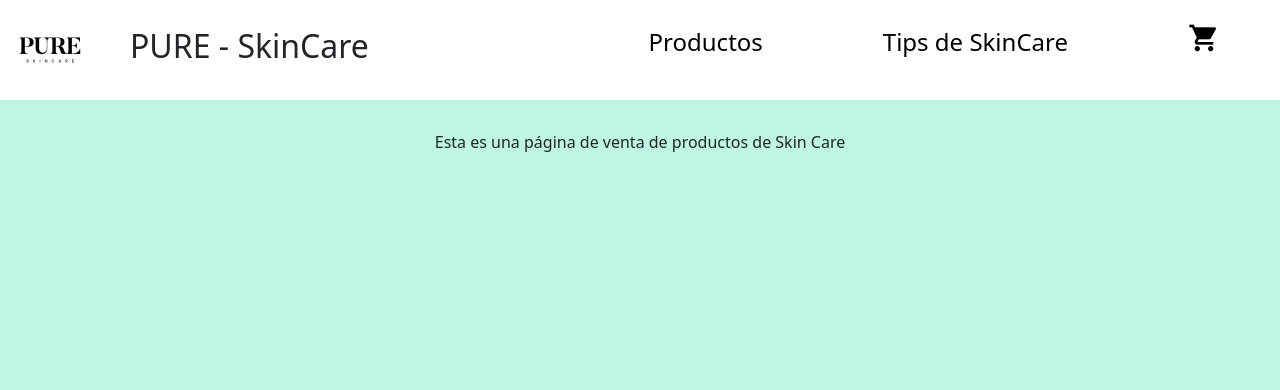
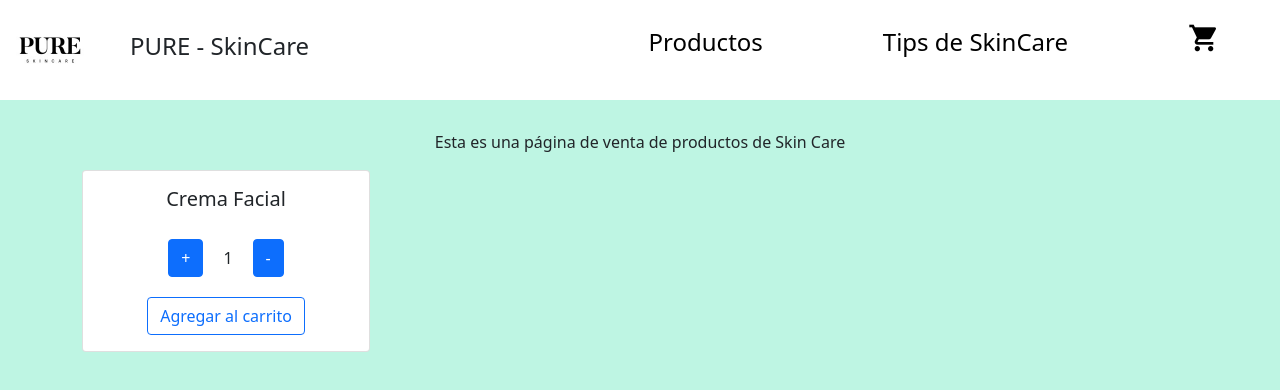
Before and after one commit to emialler/TiendaSkinCare-AllerAtucha, a React (Create React App) app: page / in a window 1280 px wide. Shown: the top 390 px of the page. Built offline with nearby package versions, Linux system fonts and the light colour scheme.

Commit message:
Agrego componente ItemCount

```diff
--- a/src/components/CartWidget.js
+++ b/src/components/CartWidget.js
@@ -2,7 +2,7 @@ import React from 'react'
 
 const CartWidget = () => {
   return (
-    <span class="material-icons">shopping_cart</span>
+    <span className="material-icons">shopping_cart</span>
   )
 }
 
--- /dev/null
+++ b/src/components/ItemCount.js
@@ -0,0 +1,36 @@
+import React from 'react'
+import { useState } from 'react'
+import { Card, Container, Button } from 'react-bootstrap'
+
+const ItemCount = ({stock, initial}) => {
+
+    const [estado, setEstado] = useState(initial)
+
+    const onAdd = () => {
+        if (estado < stock)
+        setEstado(estado + 1)
+    }
+
+    const onRemove = () => {
+        if (estado > initial)
+        setEstado(estado - 1)
+    }
+
+  return (
+        <Container>
+            <Card style={{ width: '18rem' }} className="text-center">
+                <Card.Body>
+                    <Card.Title>Crema Facial</Card.Title>
+                    <div id="itemCount">
+                        <Button onClick={onAdd}>+</Button>
+                        <Card.Text>{estado}</Card.Text>
+                        <Button onClick={onRemove}>-</Button>
+                    </div>
+                    <Button variant="outline-primary">Agregar al carrito</Button>
+                </Card.Body>
+            </Card>
+        </Container>
+  )
+}
+
+export default ItemCount
--- a/src/components/ItemListContainer.js
+++ b/src/components/ItemListContainer.js
@@ -1,9 +1,13 @@
 import React from 'react'
+import ItemCount from './ItemCount'
 
 const ItemListContainer = () => {
 
   return (
+        <>
         <p id='greeting'>Esta es una página de venta de productos de Skin Care</p>
+        <ItemCount stock={10} initial={1}/>
+        </>
   )
 }
 
--- a/src/estilos.css
+++ b/src/estilos.css
@@ -30,7 +30,7 @@ nav ul {
 
 h1 {
     padding-left: 30px;
-    font-size: 2rem;
+    font-size: 1.5rem;
 }
 
 li {
@@ -57,3 +57,15 @@ img {
     text-align: center;
     padding-top: 30px;
 }
+
+#itemCount {
+    display: flex;
+    justify-content: center;
+    align-items: center;
+    padding: 20px;
+}
+
+#itemCount p {
+    padding: 0 20px;
+    margin-bottom: 0;
+}
```
